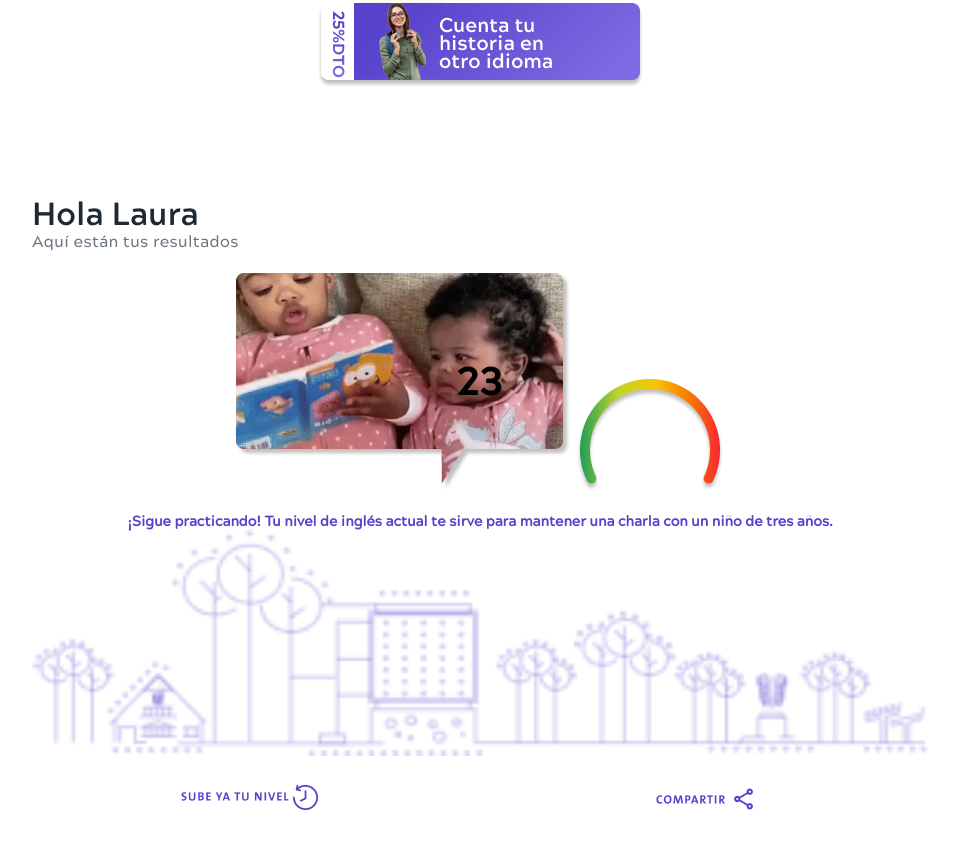
After one commit to idposada/test-idiomas, a PHP site: page /resultado.php in a window 1280 px wide. The commit adds this page. Shown: the whole page, without its empty margins (160-1119 px from the left). Run offline with PHP 8.4, Linux system fonts and the light colour scheme.

Commit message:
Resultado
Finalzaicon d amqueta reslutado

```diff
--- /dev/null
+++ b/resultado.php
@@ -0,0 +1,48 @@
+<?php include('header.php') ?>
+
+<main>
+  <section class="row banner">
+    <img src="img/banner.png" alt="">
+  </section>
+
+  <section class="row container nommbres">
+
+      <div class="nombre-usuario">
+        Hola Laura
+    </div>
+    <div class="text-gris">
+      Aquí están tus resultados
+    </div>
+  </section>
+
+  <section class="row container resultado">
+    <img src="img/img-resultado.png" alt="">
+
+    <img src="img/img-indicador.png" alt="">
+
+    <div class="num-puntaje">
+      23
+  </div>
+
+  <div class="text-resultado">
+    ¡Sigue practicando!
+Tu nivel de inglés actual te sirve
+para mantener una charla
+con un niño de tres años.
+  </div>
+
+  <img src="img/img-abajo.png" alt="" style="width: 100%;">
+
+  </section>
+  <section class="row container center">
+    <div class="col m6 s6">
+      <img src="img/img-subir-nivel.png" alt="">
+    </div>
+
+    <div class="col m6 s6">
+      <img src="img/img-compartir.png" alt="">
+    </div>
+  </section>
+</main>
+
+<?php include('footer.php') ?>
--- a/style.css
+++ b/style.css
@@ -403,3 +403,48 @@ color: #FFFFFF;
 .img-pregunta > img:nth-child(1) {
 width: 100%;
 }
+
+.text-gris{
+  font-family: 'acherus_grotesquemedium';
+font-style: normal;
+font-weight: 400;
+font-size: 16px;
+line-height: 24px;
+/* identical to box height, or 150% */
+
+text-align: left;
+
+/* neutrals/grey 1 */
+
+color: #6B7580;
+}
+
+.resultado{
+  text-align: center;
+}
+
+.num-puntaje{
+  font-family: 'acherus_grotesqueextrabold';
+font-style: normal;
+font-weight: 850;
+font-size: 40px;
+line-height: 50px;
+/* identical to box height */
+margin-top: -16%;
+
+color: #000000;
+}
+
+.text-resultado{
+  font-family: 'acherus_grotesquemedium';
+font-style: normal;
+font-weight: 900;
+font-size: 14px;
+line-height: 16px;
+/* or 118% */
+
+text-align: center;
+
+color: #5642CC;
+margin-top: 12%;
+}
```
Also changed, not shown: img/img-abajo.png (added), img/img-compartir.png (added), img/img-indicador.png (added), img/img-resultado.png (added), img/img-subir-nivel.png (added).
